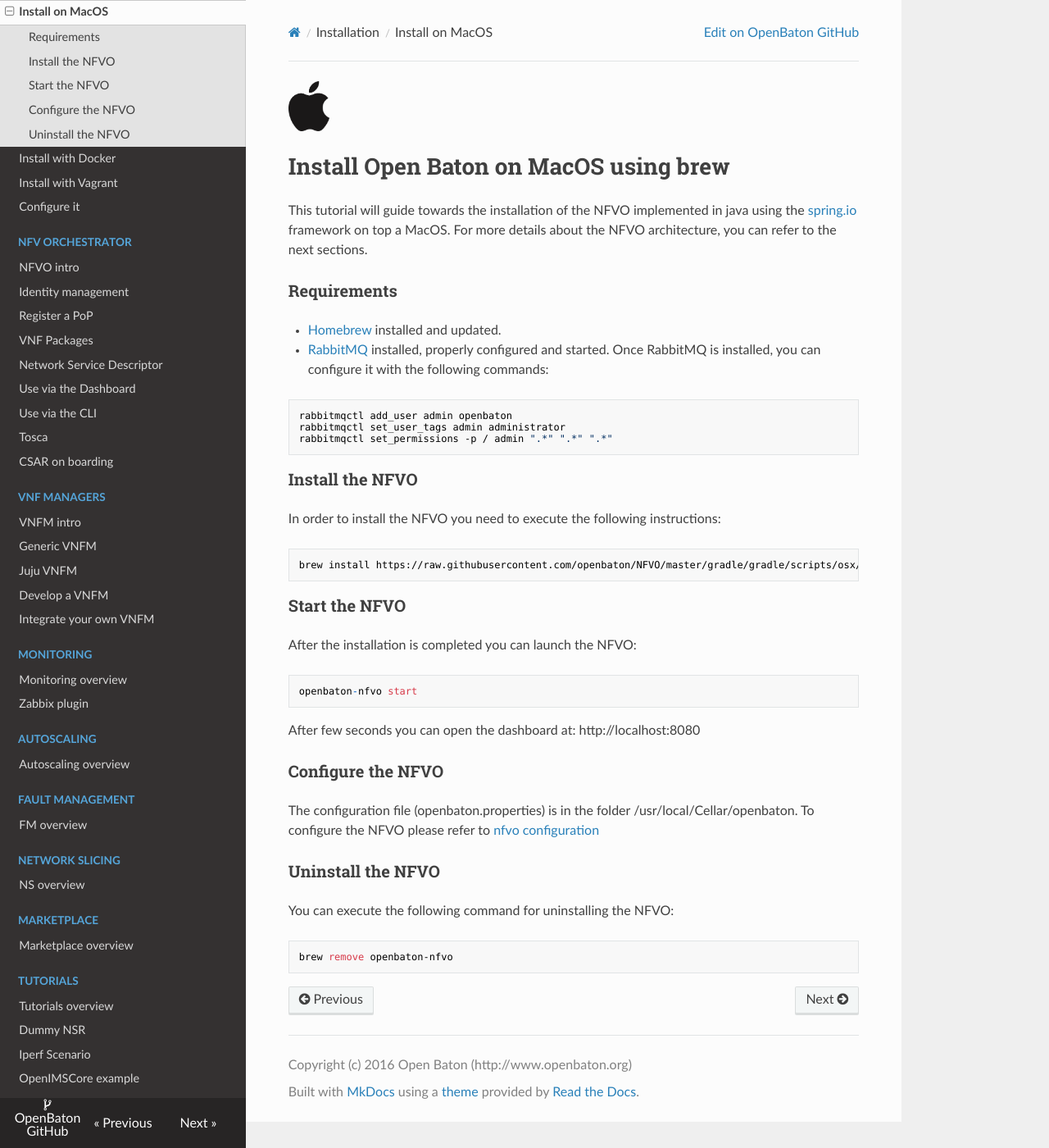
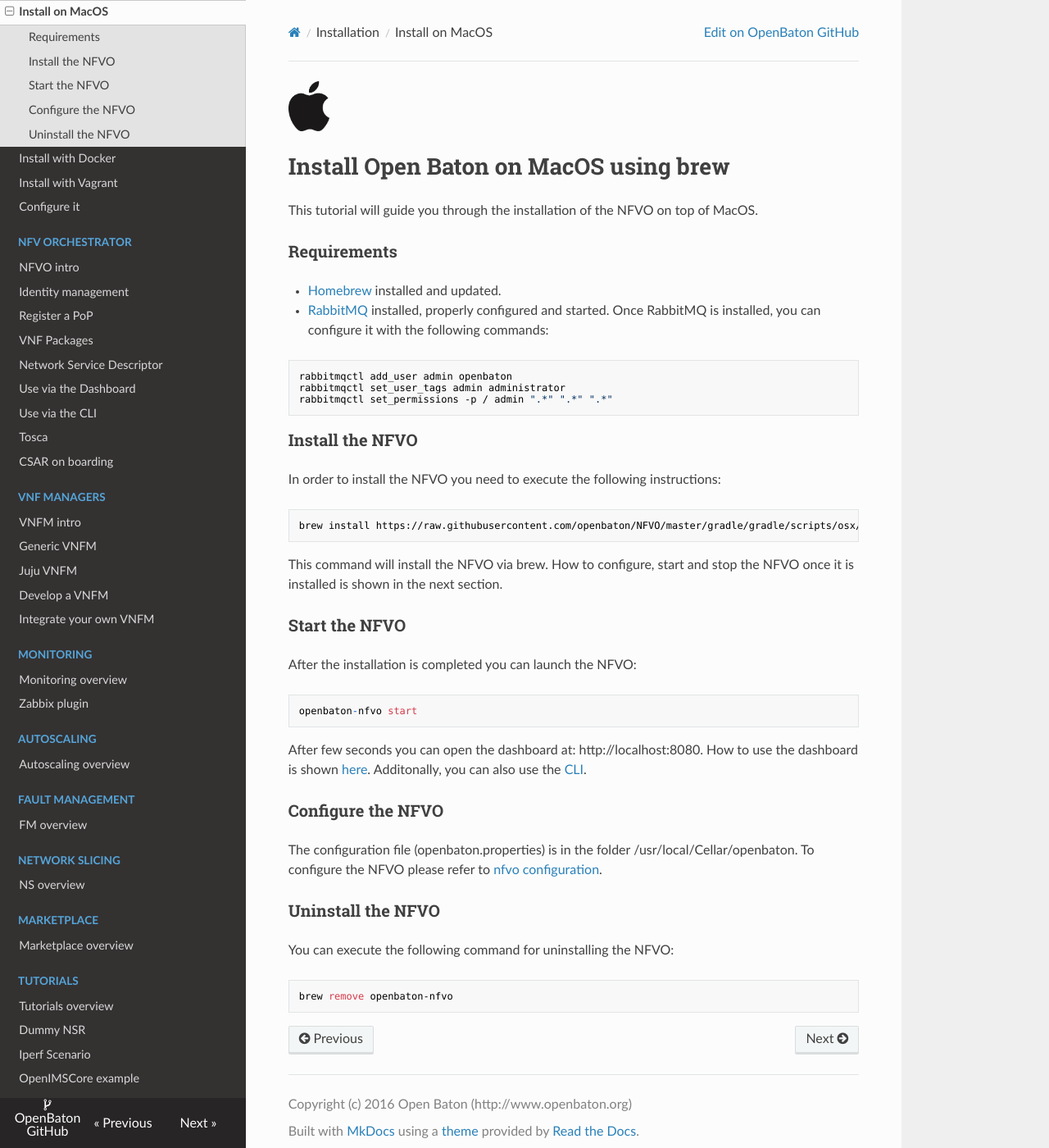
Before and after one commit to openbaton/docs, an MkDocs documentation site: the page built from docs/nfvo-installation-mac.md, in a window 1280 px wide and 1400 px high. Shown: the whole window at 82% size. Built offline with MkDocs 1.6.1, drawn with Linux system fonts in a browser that asks for light colours; nearby versions of some CDN libraries; old or Windows-style settings are respelled for this version of MkDocs.

Commit message:
Imp: fix typos, improve

````diff
--- a/docs/nfvo-installation-mac.md
+++ b/docs/nfvo-installation-mac.md
@@ -2,7 +2,7 @@
 
 # Install Open Baton on MacOS using brew
 
-This tutorial will guide towards the installation of the NFVO implemented in java using the [spring.io][spring] framework on top a MacOS. For more details about the NFVO architecture, you can refer to the next sections.
+This tutorial will guide you through the installation of the NFVO on top of MacOS.
 
 ### Requirements
 
@@ -14,7 +14,6 @@
 rabbitmqctl set_permissions -p / admin ".*" ".*" ".*"
 ```
 
-
 ### Install the NFVO
 
 In order to install the NFVO you need to execute the following instructions:
@@ -22,17 +21,19 @@
 brew install https://raw.githubusercontent.com/openbaton/NFVO/master/gradle/gradle/scripts/osx/openbaton-nfvo.rb
 ```
 
+This command will install the NFVO via brew. How to configure, start and stop the NFVO once it is installed is shown in the next section.
+
 ### Start the NFVO
 
 After the installation is completed you can launch the NFVO:
 ```
 openbaton-nfvo start
 ```
-After few seconds you can open the dashboard at: http://localhost:8080
+After few seconds you can open the dashboard at: http://localhost:8080. How to use the dashboard is shown [here][dashboard-doc]. Additonally, you can also use the [CLI][cli-doc].
 
 ### Configure the NFVO
 
-The configuration file (openbaton.properties) is in the folder /usr/local/Cellar/openbaton. To configure the NFVO please refer to [nfvo configuration][nfvo-configuration]
+The configuration file (openbaton.properties) is in the folder /usr/local/Cellar/openbaton. To configure the NFVO please refer to [nfvo configuration][nfvo-configuration].
 
 ### Uninstall the NFVO
 
@@ -52,6 +53,8 @@
 [homebrew-website]:http://brew.sh
 [rabbitmq-website]:https://www.rabbitmq.com
 [nfvo-configuration]:nfvo-configuration.md
+[dashboard-doc]: nfvo-how-to-use-gui
+[cli-doc]: nfvo-how-to-use-cli
 
 <!---
 Script for open external links in a new tab
````
